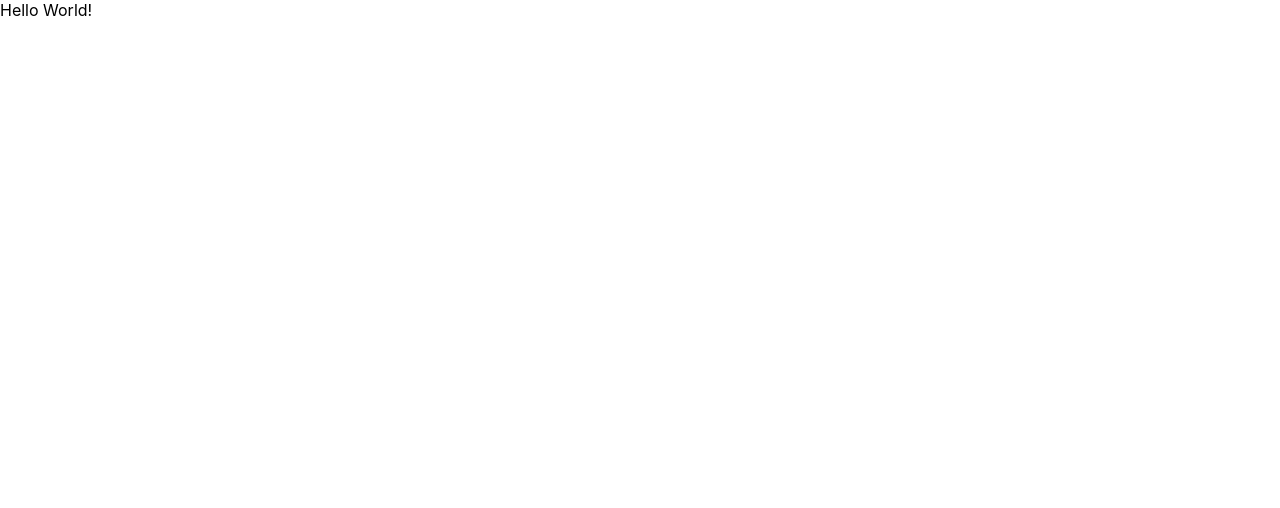
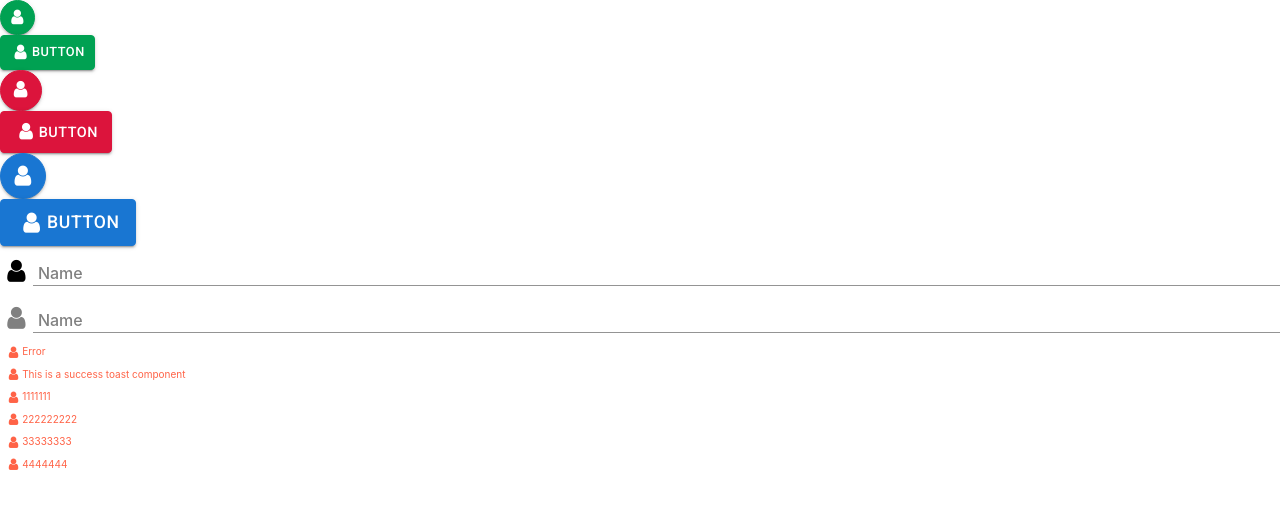
Before and after one commit to vsv-cv/PerformanceEvaluationPlatform, a React (Create React App) app: page / in a window 1280 px wide. Shown: the top 508 px of the page. Built offline with nearby package versions, Linux system fonts and the light colour scheme.

Commit message:
Fixed Input,Button

```diff
--- a/src/App.js
+++ b/src/App.js
@@ -1,9 +1,10 @@
 import React from "react";
+import InputButtonIconButon from './components/atoms/Example';
 
 function App() {
   return (
     <div className="App">
-      Hello World!
+      <InputButtonIconButon />
     </div>
   );
 }
--- a/src/components/atoms/Button/Button.jsx
+++ b/src/components/atoms/Button/Button.jsx
@@ -11,9 +11,9 @@ export const ButtonType = {
 }
 
 export const ButtonTheme = {
-  SUCCESS:'success',
-  DEFAULT: 'default',
-  ROUNDED: 'rounded',
+  SUCCESS: 'success',
+  // DEFAULT: 'default',
+  // ROUNDED: 'rounded',
   PRIMARY: 'primary',
   SECONDARY: 'secondary',
 }
@@ -22,6 +22,7 @@ export const ButtonSize = {
   SMALL: 'small',
   MEDIUM: 'medium',
   LARGE: 'large',
+  DEFAULT: 'default'
 }
 
 export const Button = ({
@@ -29,11 +30,11 @@ export const Button = ({
   type,
   size,
   theme,
-  width,
   onClick,
   children,
   disabled,
   iconType,
+  fullwidth,
   className,
 }) => {
 
@@ -43,21 +44,16 @@ export const Button = ({
     'large': iconType ? 'circleLarge' : 'large',
   }
 
-  const classProps = classNames(styles.button, styles[theme], styles[sizeType[size]], styles[width], className)
+  const classProps = classNames(styles.button, styles[theme], styles[sizeType[size]], {
+    [styles.fullwidth]: fullwidth
+  }, className)
 
   return (
     <>
-      {!iconType ?
-        <button type={type} onClick={onClick} disabled={disabled} className={classProps}>
-          {icon && <i className={icon} />}
-          {children}
-        </button>
-        :
-        <button type={type} onClick={onClick} disabled={disabled} className={classProps}>
-          {icon && <i className={icon} />}
-          {/* <div className={styles.hideText}>{children}</div> */}
-        </button>
-      }
+      <button title={iconType ? children : 'button'} type={type} onClick={onClick} disabled={disabled} className={classProps}>
+        {icon && <i className={icon} />}
+        {!iconType && children}
+      </button>
     </>
   )
 }
@@ -66,10 +62,10 @@ Button.propTypes = {
   icon: PropTypes.string,
   type: PropTypes.string,
   size: PropTypes.string,
-  width: PropTypes.string,
   theme: PropTypes.string,
   iconType: PropTypes.bool,
   disabled: PropTypes.bool,
+  fullwidth: PropTypes.bool,
   children: PropTypes.string,
   className: PropTypes.string,
   onClick: PropTypes.func.isRequired,
@@ -77,13 +73,13 @@ Button.propTypes = {
 
 Button.defaultProps = {
   icon: '',
-  width: '',
   children: '',
   className: '',
   iconType: false,
   disabled: false,
-  onClick: () => {},
+  fullwidth: false,
+  onClick: () => { },
   size: ButtonSize.SMALL,
   type: ButtonType.BUTTON,
-  theme: ButtonTheme.DEFAULT,
+  theme: ButtonTheme.PRIMARY,
 }
--- a/src/components/atoms/Button/button.module.scss
+++ b/src/components/atoms/Button/button.module.scss
@@ -46,44 +46,47 @@ $base-font-family: "Roboto", "Helvetica", "Arial", sans-serif;
 
 /* Form Icon Button */
 .circleSmall {
-   font-size: 0.8rem;
-  height: 1.9rem;
-  width: 1.9rem;
+  font-size: 0.8rem;
+  height: 2.2rem;
+  width: 2.2rem;
   border-radius: 50%;
 }
 
 .circleMedium {
-   font-size: 0.875rem;
-  height: 2.1rem;
-  width: 2.1rem;
+  font-size: 0.9rem;
+  height: 2.6rem;
+  width: 2.6rem;
   border-radius: 50%;
 }
 
 .circleLarge {
-  height: 2.5rem;
-  width: 2.5rem;
+  font-size: 1.1rem;
+  height: 2.9rem;
+  width: 2.9rem;
   border-radius: 50%;
 }
 
-/* Width Button */
-.width {
+/*Full Width Button */
+.fullwidth {
   width: 100%;
 }
 
 /* Size Button */
 .small {
   font-size: 0.8rem;
-  padding: 0.2em 0.4em;
+  padding: 0.4em 0.7em;
 }
 
 .medium {
-  padding: 0.3em 0.7em;
-   font-size: 0.875rem;
+  font-size: 0.9rem;
+  padding: 0.5em 0.9em;
 }
 
 .large {
-  padding: 0.5em 1em;
+  font-size: 1.1rem;
+  padding: 0.4em 0.9em;
 }
+
 
 /* Theme */
 .default {
@@ -168,12 +171,3 @@ $base-font-family: "Roboto", "Helvetica", "Arial", sans-serif;
     cursor: default;
   }
 }
-
-.hideText {
-  font-size: 0;
-  z-index: -1000;
-  // text-align: left;
-  // white-space: nowrap;
-  // overflow: hidden;
-  // text-indent: -9999px;
-}
--- a/src/components/atoms/Errors/Errors.jsx
+++ b/src/components/atoms/Errors/Errors.jsx
@@ -8,7 +8,9 @@ export const Errors = ({errors}) => {
         <div className={styles.errors}>
             {errors.map(e => {
                 return (
-                    <div key={e.id} className={styles.error} >{e.message}</div>
+                    <div key={e.id} className={styles.error} >
+                        {e.icon && <i className={e.icon} />}
+                        {e.message}</div>
                 )
             })}
         </div>
--- a/src/components/atoms/Errors/errors.module.scss
+++ b/src/components/atoms/Errors/errors.module.scss
@@ -4,7 +4,7 @@
     flex-direction: column;
 }
 .error{
-    color: #ff1744;
+    color: tomato;
     margin: 5px;
     font-size: x-small;
 }
--- a/src/components/atoms/Example.jsx
+++ b/src/components/atoms/Example.jsx
@@ -10,12 +10,12 @@ import { Input } from "./Input"
 import { Toaster } from "./Toaster";
 
 const errors = [
-    { id: 1, message: 'Error', handleClick: true, type: 'error' },
-    { id: 2, message: 'This is a success toast component', handleClick: true, type: 'info' },
-    { id: 3, message: '1111111', time: '1000' , type: 'success' },
-    { id: 5, message: '222222222', time: '1000' , type: 'warning' },
-    { id: 7, message: '33333333', time: '1000' , type: 'error' },
-    { id: 8, message: '4444444', time: '2000' , type: 'success' },
+    { id: 1, icon: 'fa fa-user fa-lg fa-fw', message: 'Error', handleClick: true, type: 'error' },
+    { id: 2, icon: 'fa fa-user fa-lg fa-fw', message: 'This is a success toast component', handleClick: true, type: 'info' },
+    { id: 3, icon: 'fa fa-user fa-lg fa-fw', message: '1111111', time: '1000' , type: 'success' },
+    { id: 5, icon: 'fa fa-user fa-lg fa-fw', message: '222222222', time: '1000' , type: 'warning' },
+    { id: 7, icon: 'fa fa-user fa-lg fa-fw', message: '33333333', time: '1000' , type: 'error' },
+    { id: 8, icon: 'fa fa-user fa-lg fa-fw', message: '4444444', time: '2000' , type: 'success' },
   ]
 
 function InputButtonIconButon() {
@@ -28,56 +28,68 @@ function InputButtonIconButon() {
 
     return (
         <div className='buttons'>
-            <Toaster toasts={errors} />
+            {/* <Toaster toasts={errors} /> */}
             <div>
+                <Button icon="fa fa-user fa-lg fa-fw" iconType size={ButtonSize.SMALL} theme={ButtonTheme.SUCCESS}>
+                    Button
+                </Button>
+            </div>
+            <div className='size'>
                 <Button
-                    disabled
                     size={ButtonSize.SMALL}
-                    theme={ButtonTheme.ROUNDED}
+                    theme={ButtonTheme.SUCCESS}
                     icon="fa fa-user fa-lg fa-fw"
                 >
                     Button
                 </Button>
             </div>
             <div>
+                <Button iconType icon="fa fa-user fa-lg fa-fw" size={ButtonSize.MEDIUM} theme={ButtonTheme.SECONDARY}>
+                    Button
+                </Button>
+            </div>
+            <div className='size'>
                 <Button
                     type={ButtonType.BUTTON}
-                    size={ButtonSize.SMALL}
-                    theme={ButtonTheme.PRIMARY}
+                    size={ButtonSize.MEDIUM}
+                    theme={ButtonTheme.SECONDARY}
                     icon="fa fa-user fa-lg fa-fw"
                 >
                     Button
                 </Button>
             </div>
             <div>
-                <Button iconType size={ButtonSize.SMALL} icon="fa fa-user fa-lg fa-fw">Text</Button>
-            </div>
-            <div>
-                <Button icon="fa fa-user fa-lg fa-fw" size={ButtonSize.SMALL} theme={ButtonTheme.SECONDARY}>
+                <Button iconType icon="fa fa-user fa-lg fa-fw" size={ButtonSize.LARGE} theme={ButtonTheme.PRIMARY}>
                     Button
                 </Button>
             </div>
             <div>
-                <Button size={ButtonSize.SMALL} theme={ButtonTheme.SUCCESS}>
-                    Button
-                </Button>
+                <Button className='size' theme={ButtonTheme.PRIMARY}  size={ButtonSize.LARGE} icon="fa fa-user fa-lg fa-fw">Button</Button>
             </div>
+
+
+            <div className='size'>
                 <Input
+                    type="number"
                     label="Name"
                     value={name}
                     handleChange={handleChange}
                     icon="fa fa-user fa-lg fa-fw"
                 />
+            </div>
+            <div>
                 <Input
                     disabled
                     required
-                type="text"
+                    type="number"
                     name="name"
                     value={name}
                     label="Name"
                     handleChange={handleChange}
                     icon="fa fa-user fa-lg fa-fw"
                 />
+            </div>
+
             <div>
                 <Errors errors={errors}/>
             </div>
--- a/src/components/atoms/Input/input.module.scss
+++ b/src/components/atoms/Input/input.module.scss
@@ -1,3 +1,8 @@
+input::-webkit-outer-spin-button,
+input::-webkit-inner-spin-button {
+  -webkit-appearance: none;
+  margin: 0;
+}
 $grey-color: grey;
 $black-color: black;
 $focus-color: #1976d2;
@@ -17,6 +22,7 @@ $primary-hover: #1769aa;
 
   .icon {
     padding-top: 1px;
+    font-size: 1.2rem;
   }
 
   &:focus.formInput__label {
@@ -56,21 +62,21 @@ $primary-hover: #1769aa;
         transform: scaleX(1);
       }
 
-      // &:hover.formInput:after{
-      //   transform: scaleX(1);
-      //   border-bottom: 2px solid rgba(0, 0, 0, 0.87);
-      // }
+      &:hover.formInput::before{
+        border-bottom: 2px solid rgba(0, 0, 0, 0.7);
+      }
 
     .formInput__input {
       background: none;
       background-color: white;
       color: $grey-color;
       font-size: 14px;
-      padding: 9px 9px 2px 5px;
+      padding: 9px 0px 2px 0px;
       display: block;
       border: none;
       border-radius: 0;
       margin: 3px 0;
+      width: 100%;
 
       &:focus {
         outline: none;
@@ -88,12 +94,12 @@ $primary-hover: #1769aa;
 
     .formInput__label {
       color: $grey-color;
-      font-size: 12px;
+      font-size: 16px;
       font-weight: 450;
       position: absolute;
       pointer-events: none;
       left: 5px;
-      top: 14px;
+      top: 10px;
       transition: 300ms ease all;
 
       &.formInput__label_up {
@@ -107,4 +113,7 @@ $primary-hover: #1769aa;
   .icon {
     color: gray;
   }
+  .formInput:hover.formInput::before{
+        border-bottom: 1px solid rgba(0, 0, 0, 0.42);
+      }
 }
--- a/src/index.css
+++ b/src/index.css
@@ -19,6 +19,11 @@ code {
 }
 
 .buttons{
+
   display: flex;
   flex-direction: column;
 }
+
+.size{
+   font-size: 50px;
+}
```
Lines whose indentation alone changed are shown as unchanged.
